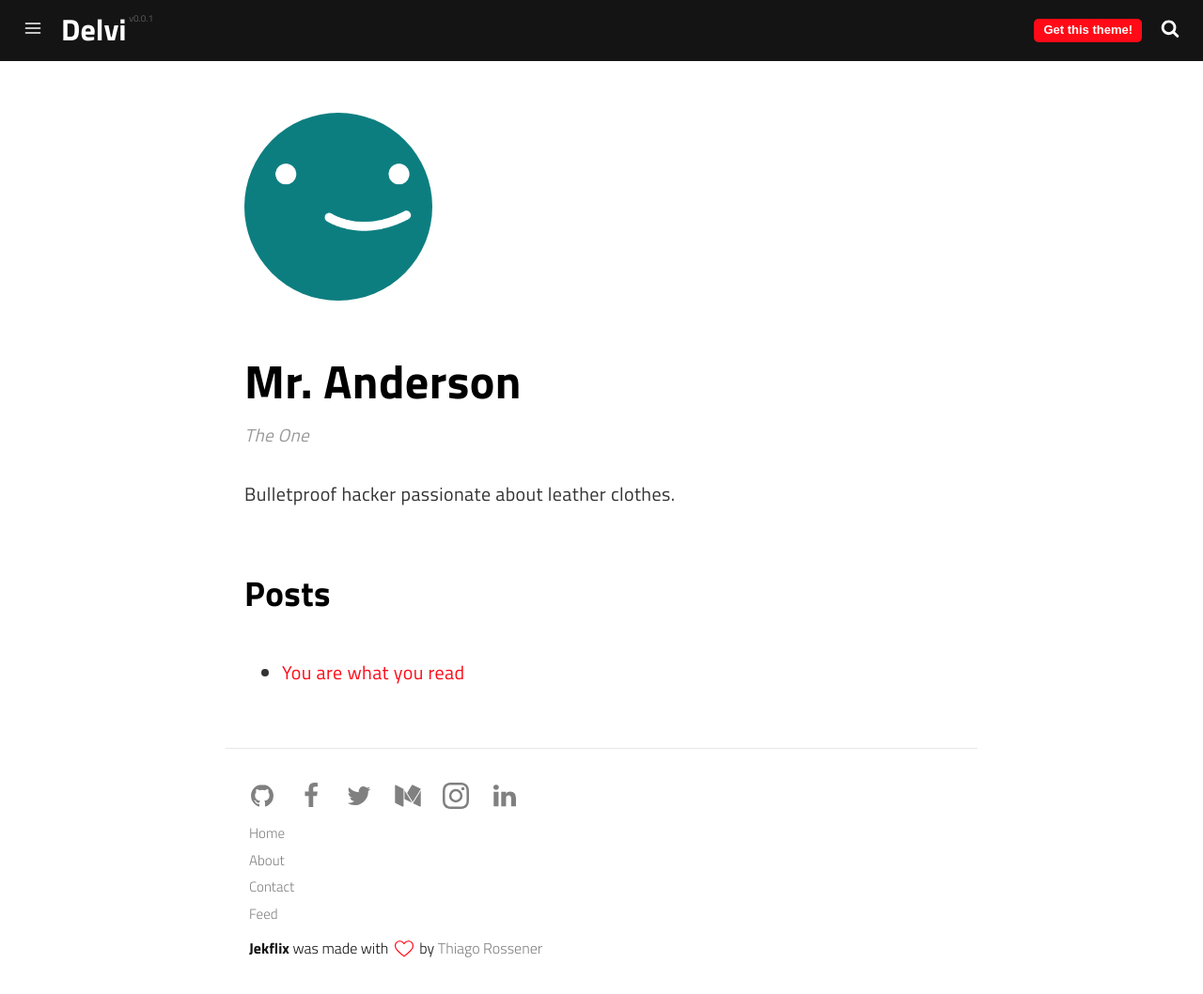
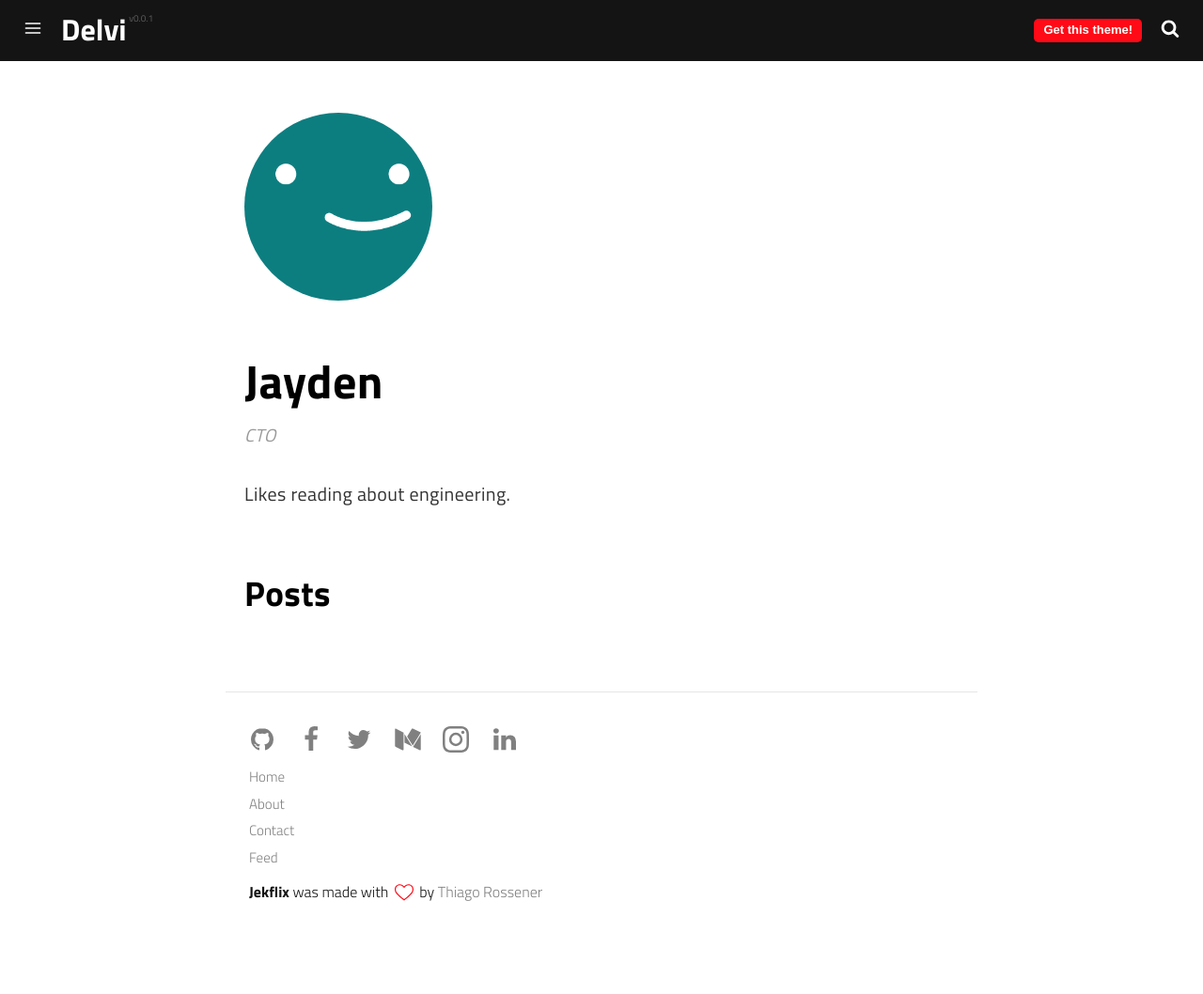
Before and after one commit to chatwithvi/chatwithvi.github.io, a Jekyll site: the page built from _authors/jstryker.md, in a window 1280 px wide and 1058 px high. Shown: the whole window at 94% size. Built offline with Jekyll 4.4.1, drawn with Linux system fonts in a browser that asks for light colours; a script that is not in the unit is left out.

Commit message:
changed authors

```diff
--- a/_authors/mranderson.md
+++ b/_authors/jstryker.md
@@ -1,10 +1,10 @@
 ---
 layout: author
 photo: /assets/img/uploads/profile.png
-name: mranderson
-display_name: Mr. Anderson
-position: The One
-bio: Bulletproof hacker passionate about leather clothes.
+name: Jayden Stryker
+display_name: Jayden
+position: CTO
+bio: Likes reading about engineering.
 github_username: github_username
 facebook_username: facebook_username
 twitter_username: twitter_username
```
